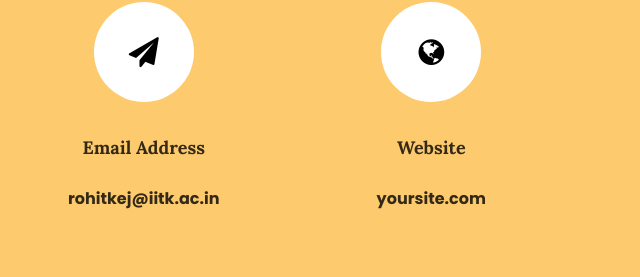
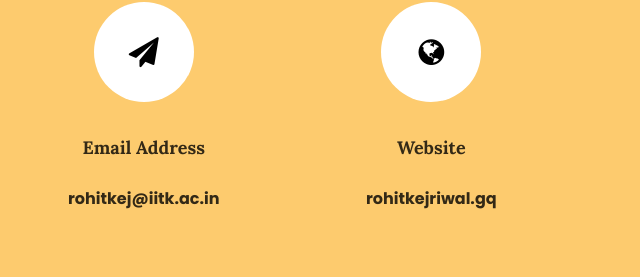
Before and after one commit to thior7/thior7.github.io, a plain HTML site: page contact.html in a window 1280 px wide. Shown: the part 846-1123 px from the top of the page, 640-1280 px from the left. Drawn offline with Linux system fonts and the light colour scheme; some packages are replaced by stand-ins of ours; no server answers; files whose address does not match are found by name; a web font is replaced by a local one.

Commit message:
Updated CONTACT

```diff
--- a/contact.html
+++ b/contact.html
@@ -95,7 +95,7 @@
           			<span class="icon-globe"></span>
           		</div>
           		<h3 class="mb-4">Website</h3>
-	            <p><a href="#">yoursite.com</a></p>
+	            <p><a href="http://thior7.github.io">rohitkejriwal.gq</a></p>
 	          </div>
           </div>
         </div>
```
